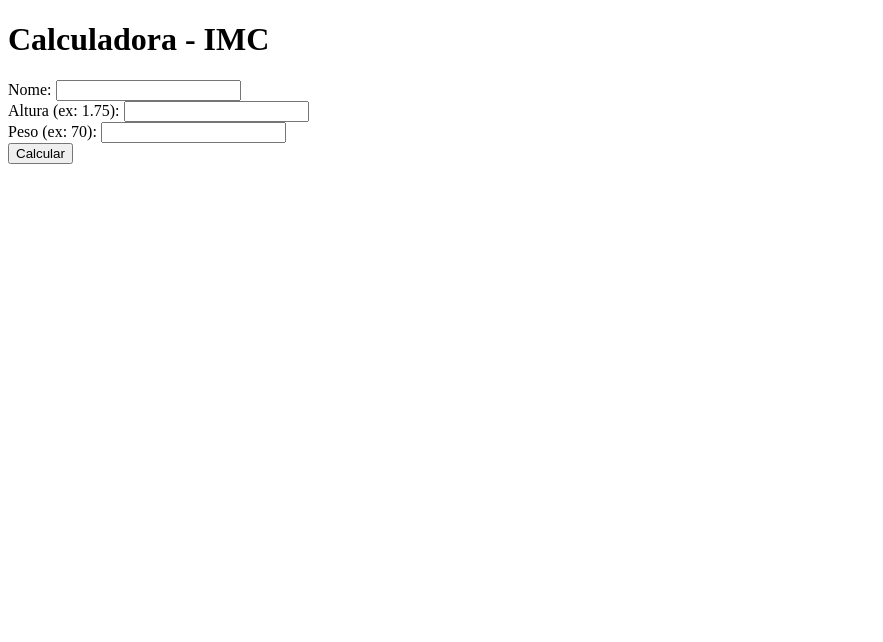
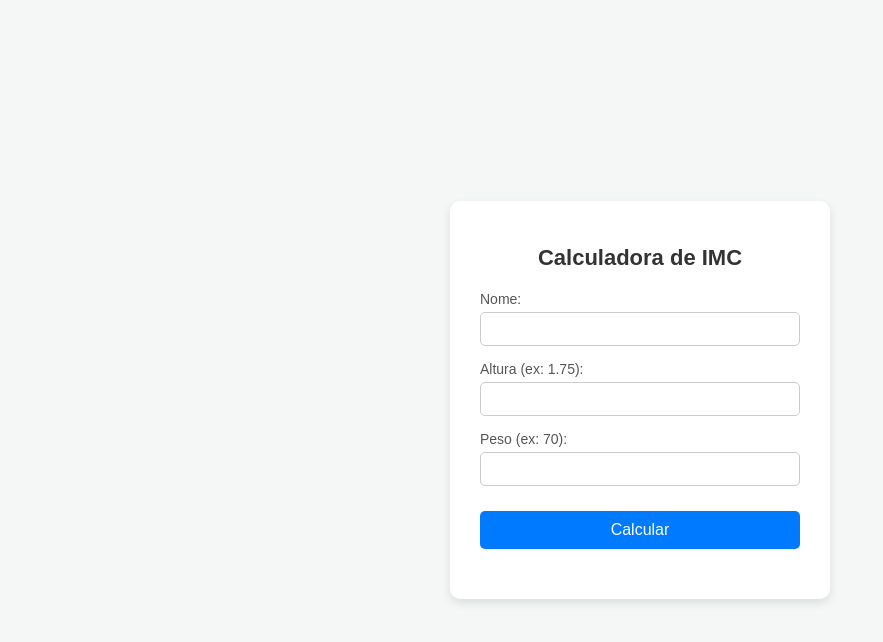
Before and after one commit to guigaxin/Calculadora-De-IMC, a plain HTML site: page index.html in a window 1280 px wide. Shown: the whole page, without its empty margins (0-883 px from the left). Drawn offline with Linux system fonts and the light colour scheme.

Commit message:
style: atualiza layout visual da calculadora

```diff
--- a/index.html
+++ b/index.html
@@ -3,21 +3,83 @@
 <head>
     <meta charset="UTF-8">
     <title>Calculadora de IMC</title>
+    <style>
+        body {
+            font-family: Arial, sans-serif;
+            background-color: #f4f7f6;
+            display: flex;
+            justify-content: center;
+            align-items: center;
+            height: 100vh;
+            margin: 0;
+        }
+        main {
+            background: #ffffff;
+            padding: 30px;
+            border-radius: 10px;
+            box-shadow: 0 4px 10px rgba(0, 0, 0, 0.1);
+            width: 320px;
+        }
+        h1 {
+            text-align: center;
+            color: #333;
+            font-size: 22px;
+            margin-bottom: 20px;
+        }
+        .input-group {
+            margin-bottom: 15px;
+        }
+        label {
+            display: block;
+            margin-bottom: 5px;
+            color: #555;
+            font-size: 14px;
+        }
+        input {
+            width: 100%;
+            padding: 8px;
+            box-sizing: border-box;
+            border: 1px solid #ccc;
+            border-radius: 5px;
+            font-size: 14px;
+        }
+        button {
+            width: 100%;
+            padding: 10px;
+            background-color: #007BFF;
+            color: white;
+            border: none;
+            border-radius: 5px;
+            font-size: 16px;
+            cursor: pointer;
+            margin-top: 10px;
+        }
+        button:hover {
+            background-color: #0056b3;
+        }
+        #resultado {
+            margin-top: 20px;
+            text-align: center;
+            font-weight: bold;
+            color: #333;
+            font-size: 15px;
+        }
+    </style>
 </head>
 <body>
     <main>
-        <h1>Calculadora - IMC</h1>
-        <div>
+        <h1>Calculadora de IMC</h1>
+        <div class="input-group">
             <label>Nome:</label>
             <input type="text" id="nome">
         </div>
-        <div>
+        <div class="input-group">
             <label>Altura (ex: 1.75):</label>
-            <input type="number" id="altura">
+            <input type="number" id="altura" step="0.01">
         </div>
-        <div>
+        <div class="input-group">
             <label>Peso (ex: 70):</label>
-            <input type="number" id="peso">
+            <input type="number" id="peso" step="0.1">
         </div>
         <button id="calcular">Calcular</button>
         <div id="resultado"></div>
```
